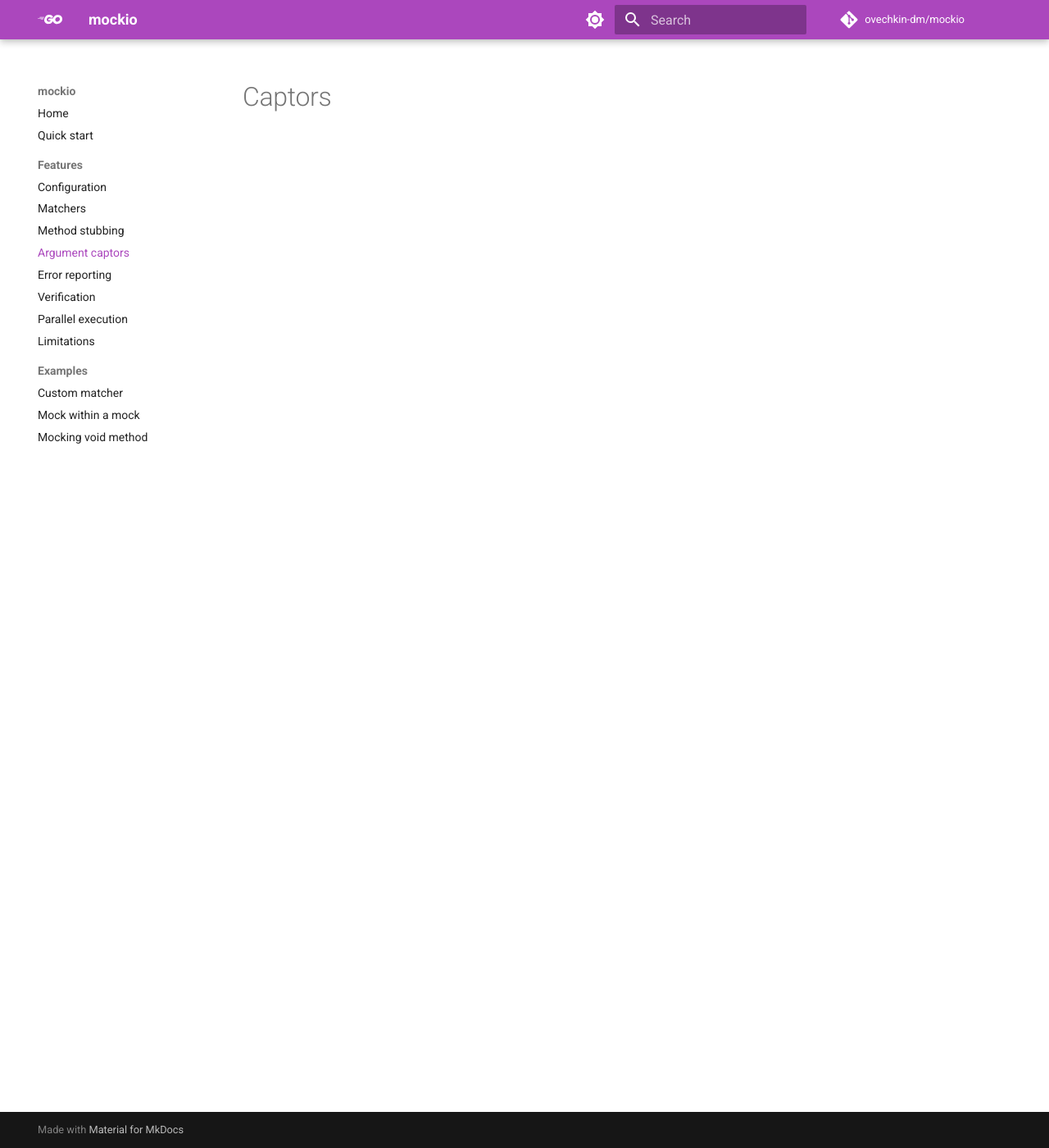
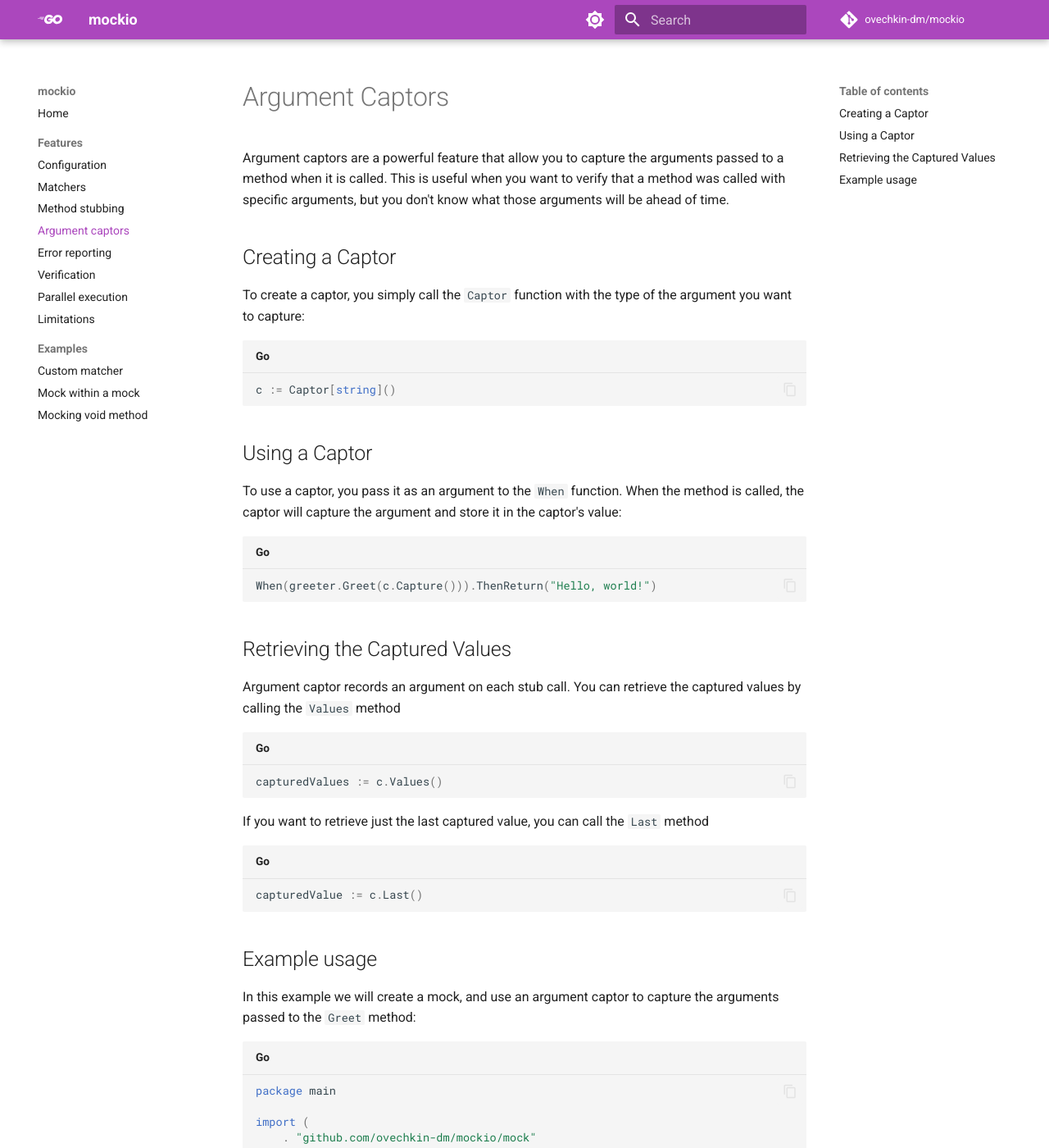
Before and after one commit to ovechkin-dm/mockio, an MkDocs documentation site: the page built from docs/features/captors.md, in a window 1280 px wide and 1400 px high. Shown: the whole window at 82% size. Built offline with MkDocs 1.6.1 and Material for MkDocs 9.7.7, drawn with Linux system fonts in a browser that asks for light colours; comment, search, counter and statistics services are not loaded; some of the changed text lies outside the part shown.

````diff
--- a/docs/features/captors.md
+++ b/docs/features/captors.md
@@ -1 +1,68 @@
-# Captors
+# Argument Captors
+
+Argument captors are a powerful feature that allow you to capture the arguments passed to a method when it is
+called. This is useful when you want to verify that a method was called with specific arguments, but you don't know what
+those arguments will be ahead of time.
+
+## Creating a Captor
+
+To create a captor, you simply call the `Captor` function with the type of the argument you want to capture:
+
+```go
+c := Captor[string]()
+```
+
+## Using a Captor
+
+To use a captor, you pass it as an argument to the `When` function. When the method is called, the captor will capture the
+argument and store it in the captor's value:
+
+```go
+When(greeter.Greet(c.Capture())).ThenReturn("Hello, world!")
+```
+
+## Retrieving the Captured Values
+
+Argument captor records an argument on each stub call. You can retrieve the captured values by calling the `Values` method
+
+```go
+capturedValues := c.Values()
+```
+
+If you want to retrieve just the last captured value, you can call the `Last` method
+
+```go
+capturedValue := c.Last()
+```
+
+## Example usage
+
+In this example we will create a mock, and use an argument captor to capture the arguments passed to the `Greet` method:
+
+```go
+package main
+
+import (
+	. "github.com/ovechkin-dm/mockio/mock"
+	"testing"
+)
+
+type Greeter interface {
+	Greet(name any) string
+}
+
+func TestSimple(t *testing.T) {
+	SetUp(t)
+	greeter := Mock[Greeter]()
+	c := Captor[string]()
+	When(greeter.Greet(c.Capture())).ThenReturn("Hello, world!")
+	_ = greeter.Greet("John")
+	_ = greeter.Greet("Jane")
+	if c.Values()[0] != "John" {
+		t.Error("Expected John, got", c.Values()[0])
+	}
+	if c.Values()[1] != "Jane" {
+		t.Error("Expected Jane, got", c.Values()[1])
+	}
+}
+```
--- a/mkdocs.yml
+++ b/mkdocs.yml
@@ -52,7 +52,6 @@ markdown_extensions:
 
 nav:
   - Home: index.md
-  - Quick start: quick-start.md
   - Features:
       - Configuration: features/configuration.md
       - Matchers: features/matchers.md
````
Also changed, not shown: docs/features/configuration.md (+2 -2 lines), docs/features/error-reporting.md (+232 -0 lines), docs/index.md (+70 -0 lines), docs/quick-start.md (deleted, +0 -71 lines).
